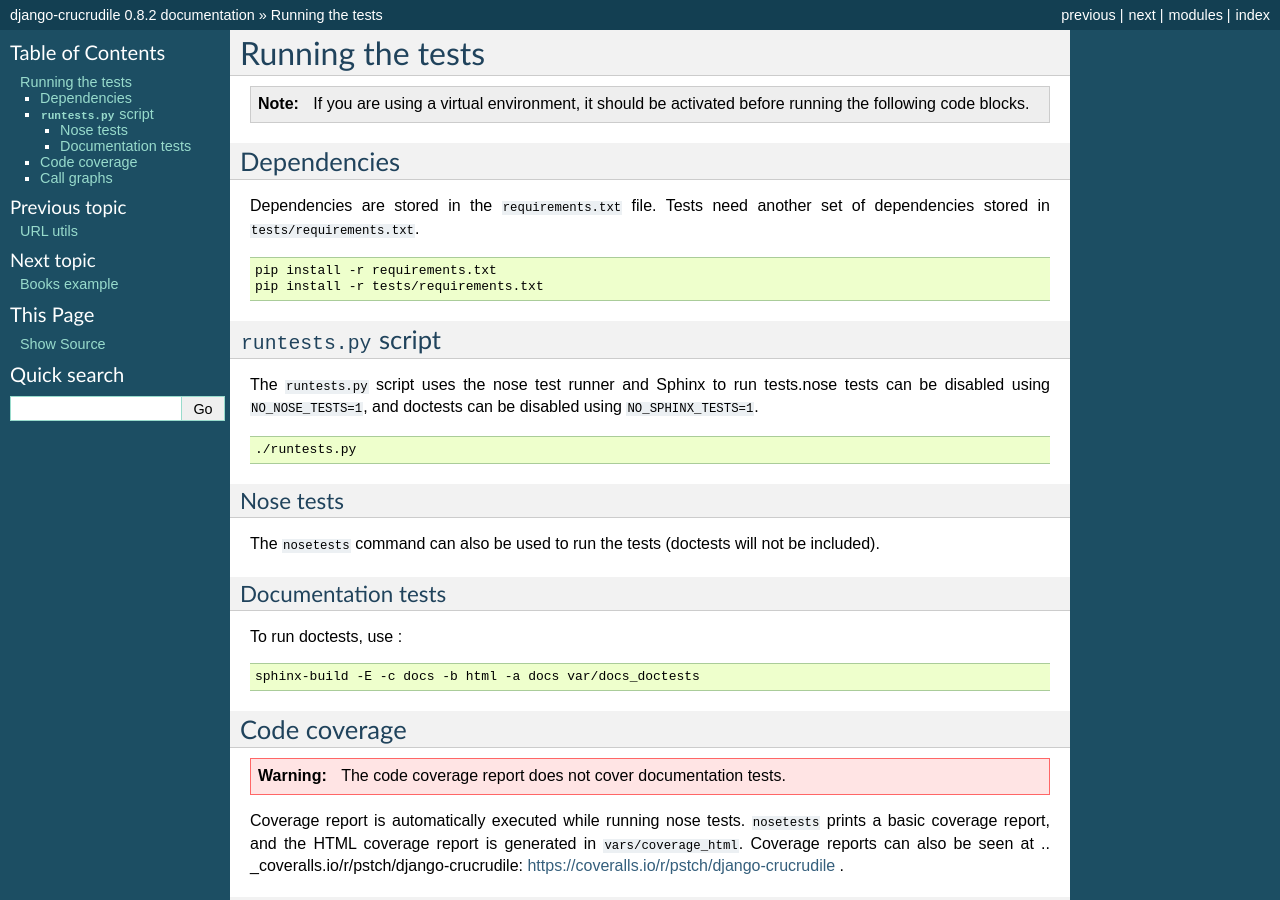
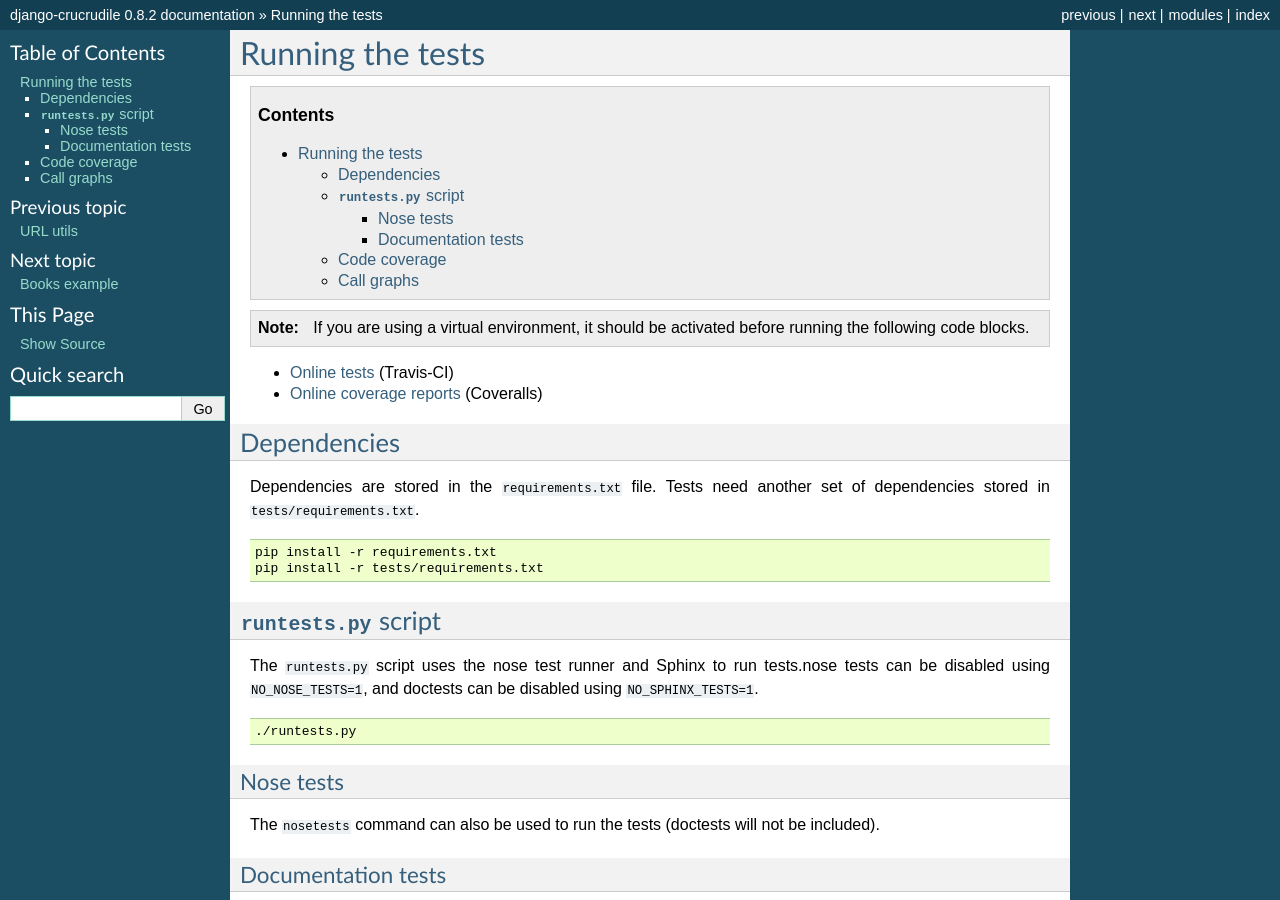
Before and after one commit to pstch/django-crucrudile, a Sphinx documentation site: the page built from docs/tests.rst, in a window 1280 px wide and 900 px high. Built offline with Sphinx 7.4.7, drawn with Linux system fonts in a browser that asks for light colours.

Commit message:
Add local TOCs

```diff
--- a/docs/tests.rst
+++ b/docs/tests.rst
@@ -1,10 +1,12 @@
 Running the tests
 =================
 
-.. _Online tests: https://travis-ci.org/pstch/django-crucrudile/builds
-.. _Online coverage reports: https://coveralls.io/r/pstch/django-crucrudile
+.. contents::
 
 .. note:: If you are using a virtual environment, it should be activated before running the following code blocks.
+
+- `Online tests <https://travis-ci.org/pstch/django-crucrudile/builds>`_ (Travis-CI)
+- `Online coverage reports <https://coveralls.io/r/pstch/django-crucrudile>`_ (Coveralls)
 
 Dependencies
 ------------
```
